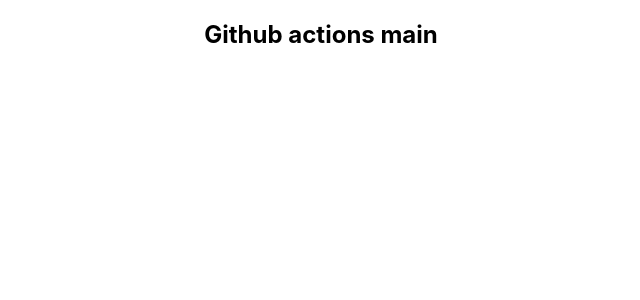
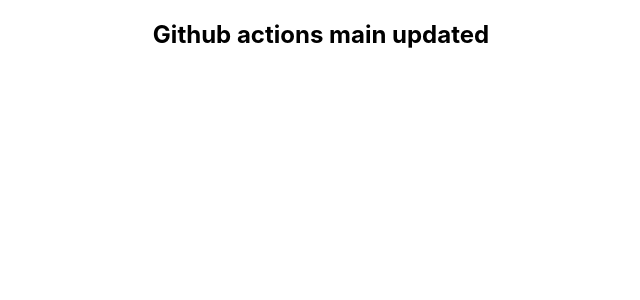
Before and after one commit to ClaudiuMoisa/ci_cd, a React (Create React App) app: page / in a window 1280 px wide. Shown: the top 300 px of the page, without its empty margins (319-959 px from the left). Built offline with nearby package versions, Linux system fonts and the light colour scheme.

Commit message:
update for main

```diff
--- a/src/App.js
+++ b/src/App.js
@@ -3,7 +3,7 @@
 function App() {
   return (
     <div className="App">
-      <h2>Github actions main</h2>
+      <h2>Github actions main updated</h2>
     </div>
   );
 }
```
